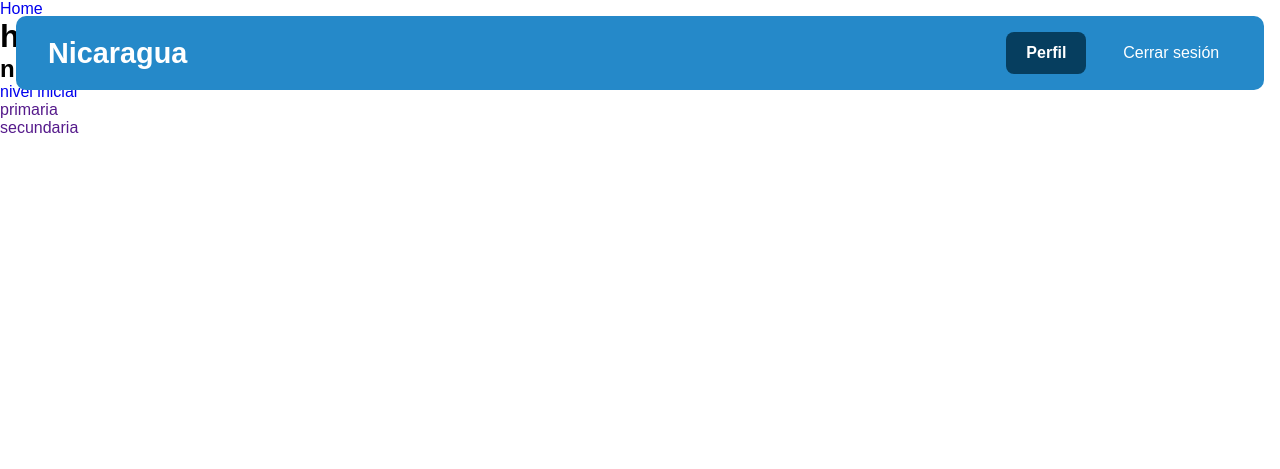
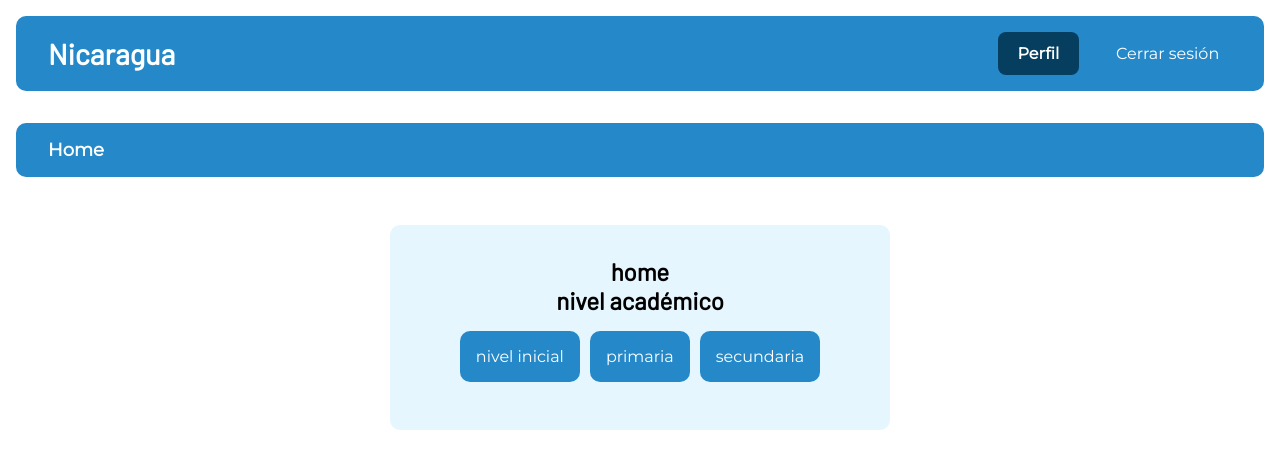
Before and after one commit to jonathan1173/really-nicaragua-2025, a Django app: page /home/ in a window 1280 px wide. Shown: the top 469 px of the page. Run offline with Django 5.2, Linux system fonts and the light colour scheme; a user stored in the database is signed in.

Commit message:
diseño de breadcrumb y home

```diff
--- a/page/static/page/css/home.css
+++ b/page/static/page/css/home.css
@@ -0,0 +1,52 @@
+.content {
+    padding: 2rem;
+    width: 100%;
+    display: flex;
+    flex-direction: column;
+    justify-content: center;
+    align-items: center;
+}
+
+.content__container {
+  padding: clamp(1rem, 5vw, 2rem);
+  display: flex;
+  flex-direction: column;
+  justify-content: center;
+  align-items: center;
+  background-color: var(--color-secundario-4);
+  max-width: clamp(300px, 80vw, 500px);
+  max-height: clamp(300px, 80vh, 500px);
+  width: 100%;
+  height: auto;
+  border-radius: 10px;
+}
+
+
+
+
+.content__body{
+    display: flex;
+    justify-content: center;
+    align-items: center;
+    flex-direction: column;
+}
+.content__links {
+    display: flex;
+    justify-content: space-evenly;
+    gap: 10px;
+    height: 50%;
+    flex-wrap: wrap;
+    padding: 1rem;
+
+}
+
+.content__link {
+    background-color: var(--color-secundario-1);
+    padding: 1rem;
+    border-radius: 10px;
+}
+
+.content__anchor {
+    color: var(--basico-2);
+
+}
--- a/page/templates/page/home.html
+++ b/page/templates/page/home.html
@@ -1,20 +1,35 @@
 {% extends 'rally_nicaragua/base.html' %}
 {% load breadcrumbs %}
 {% load static %}
+
+{% block styles %}
+<link rel="stylesheet" href="{% static 'page/css/home.css' %}">
+<link rel="stylesheet" href="{% static 'css/breadcrumb.css' %}">
+{% endblock %}
 
 {% block content %}
 
 <!-- barra de direcciones -->
 {% render_breadcrumb %}
 
+<section class="content">
+  <div class="content__container">
 
+    <div class="content__header">
+      <h1 class="content__title">home</h1>
+    </div>
 
-<h1>home</h1>
-<h2>nivel academico</h2>
-<div>
-  <p><a href="{% url 'home-maps' %}">nivel inicial</a></p>
-  <p><a href="">primaria</a></p>
-  <p><a href="">secundaria</a></p>
-</div>
+    <div class="content__body">
+      <h2 class="content__subtitle">nivel académico</h2>
+
+      <div class="content__links">
+        <p class="content__link"><a href="{% url 'home-maps' %}" class="content__anchor">nivel inicial</a></p>
+        <p class="content__link"><a href="#" class="content__anchor">primaria</a></p>
+        <p class="content__link"><a href="#" class="content__anchor">secundaria</a></p>
+      </div>
+    </div>
+
+  </div>
+</section>
 
 {% endblock %}
--- a/page/templates/page/maps.html
+++ b/page/templates/page/maps.html
@@ -1,5 +1,10 @@
 {% extends 'rally_nicaragua/base.html' %}{% load static %}
 {% load breadcrumbs %}
+{% load static %}
+
+{% block styles %}
+<link rel="stylesheet" href="{% static 'css/breadcrumb.css' %}">
+{% endblock %}
 
 {% block scripts %}
 <script src="{% static 'page/js/mapdata.js' %}" defer></script>
--- a/page/templates/page/municipality.html
+++ b/page/templates/page/municipality.html
@@ -1,5 +1,11 @@
 {% extends 'rally_nicaragua/base.html' %}
 {% load breadcrumbs %}
+{% load static %}
+
+
+{% block styles %}
+<link rel="stylesheet" href="{% static 'css/breadcrumb.css' %}">
+{% endblock %}
 
 {% block content %}
 
--- a/page/templates/page/municipality_content.html
+++ b/page/templates/page/municipality_content.html
@@ -1,5 +1,11 @@
 {% extends 'rally_nicaragua/base.html' %}
 {% load breadcrumbs %}
+{% load static %}
+
+
+{% block styles %}
+<link rel="stylesheet" href="{% static 'css/breadcrumb.css' %}">
+{% endblock %}
 
 {% block content %}
 
--- a/page/templates/page/municipality_options.html
+++ b/page/templates/page/municipality_options.html
@@ -1,5 +1,11 @@
 {% extends 'rally_nicaragua/base.html' %}
 {% load breadcrumbs %}
+{% load static %}
+
+
+{% block styles %}
+<link rel="stylesheet" href="{% static 'css/breadcrumb.css' %}">
+{% endblock %}
 
 {% block content %}
 
--- /dev/null
+++ b/static/css/breadcrumb.css
@@ -0,0 +1,35 @@
+.breadcrumb {
+  display: flex;
+  justify-content: center;
+  align-items: center;
+  padding: 1rem;
+  /* position:fixed; */
+
+  top: 0;
+  left: 0;
+  width: 100%;
+  z-index: 20;
+}
+
+.breadcrumb__content {
+  display: flex;
+  justify-content: left;
+  align-items: center;
+  width: 100%;
+  max-width: 1280px;
+  background-color: var(--color-secundario-1);
+  backdrop-filter: blur(8px);
+  padding: 1rem 2rem;
+  border-radius: 10px;
+  flex-wrap: wrap;
+  gap: 5px;
+}
+
+.breadcrumb__link,
+.breadcrumb__current,
+.breadcrumb__separator {
+  color: var(--basico-2);
+  font-weight: 700;
+  font-size: large;
+
+}
--- a/static/css/navbar.css
+++ b/static/css/navbar.css
@@ -4,7 +4,7 @@
   justify-content: center;
   align-items: center;
   padding: 1rem;
-  position: absolute;
+  /* position:fixed; */
 
   top: 0;
   left: 0;
--- a/static/css/teme.css
+++ b/static/css/teme.css
@@ -1,3 +1,6 @@
+/* Tipografías */
+@import url('https://fonts.googleapis.com/css2?family=Barlow&family=Montserrat&display=swap');
+
 /* Reset básico */
 * {
   padding: 0px;
@@ -5,9 +8,6 @@
   box-sizing: border-box;
   text-decoration: none;
 }
-
-/* Tipografías */
-@import url('https://fonts.googleapis.com/css2?family=Barlow&family=Montserrat&display=swap');
 
 /* Variables globales */
 :root {
--- a/templates/components/breadcrumb.html
+++ b/templates/components/breadcrumb.html
@@ -1,9 +1,14 @@
 <nav class="breadcrumb">
-  {% for item in breadcrumb %}
-    {% if item.url %}
-      <a href="{{ item.url }}">{{ item.name }}</a>{% if not forloop.last %} &gt; {% endif %}
-    {% else %}
-      <span>{{ item.name }}</span>
-    {% endif %}
-  {% endfor %}
+  <div class="breadcrumb__content">
+    {% for item in breadcrumb %}
+      {% if item.url %}
+        <a href="{{ item.url }}" class="breadcrumb__link">{{ item.name }}</a>
+        {% if not forloop.last %}
+          <span class="breadcrumb__separator">&gt;</span>
+        {% endif %}
+      {% else %}
+        <span class="breadcrumb__current">{{ item.name }}</span>
+      {% endif %}
+    {% endfor %}
+  </div>
 </nav>
--- a/templates/components/navbar.html
+++ b/templates/components/navbar.html
@@ -22,6 +22,3 @@
     </div>
   </div>
 </header>
-
-<!-- Link to your JavaScript file -->
-<script src="./script.js"></script>
--- a/users/static/users/css/login.css
+++ b/users/static/users/css/login.css
@@ -15,12 +15,12 @@
   flex-direction: column;
   align-items: center;
   gap: 1.5rem;
-  margin-top: 3rem;
+  margin-top: 4.5rem;
   padding: 2rem;
   width: 100%;
   max-width: 400px;
   border-radius: 8px;
-  box-shadow: 0 4px 12px rgba(0, 0, 0, 1);
+  border: 2px solid var(--color-primario-1);
   backdrop-filter: blur(10px);
   box-sizing: border-box;
 }
```
Also changed, not shown: db.sqlite3, users/templates/users/login.html (line endings or trailing spaces).
